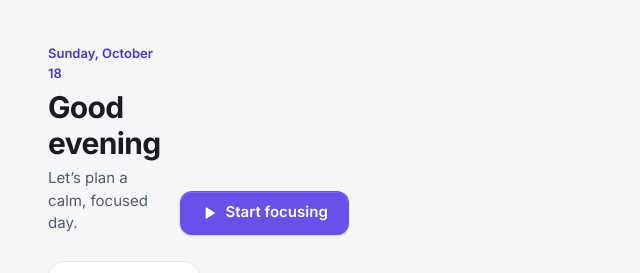
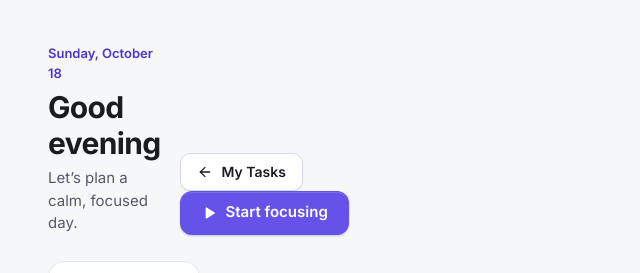
Before and after one commit to marjanghamkhar/orbit-focus-space, a React (Vite) app: page / in a window 1280 px wide. Both pictures are taken after a click on the button "Overview". Shown: the top 273 px of the page, without its empty margins (0-640 px from the left). Built offline with nearby package versions, Linux system fonts and the light colour scheme.

Commit message:
Simplify Orbit navigation and make My Tasks the home page

```diff
--- a/src/pages/Today.tsx
+++ b/src/pages/Today.tsx
@@ -87,10 +87,16 @@ export function Today() {
           </h1>
           <p className="page-header__sub">{subtitle}</p>
         </div>
-        <button type="button" className="btn btn--primary btn--lg page-header__cta" onClick={startFocusing}>
-          <Icon name={sessionActive ? 'timer' : 'play'} size={16} />
-          {sessionActive ? 'Return to session' : 'Start focusing'}
-        </button>
+        <div className="page-header__actions">
+          <button type="button" className="btn btn--secondary" onClick={() => navigate('tasks')}>
+            <Icon name="arrowLeft" size={16} />
+            My Tasks
+          </button>
+          <button type="button" className="btn btn--primary btn--lg" onClick={startFocusing}>
+            <Icon name={sessionActive ? 'timer' : 'play'} size={16} />
+            {sessionActive ? 'Return to session' : 'Start focusing'}
+          </button>
+        </div>
       </header>
 
       {guideHidden ? (
```
